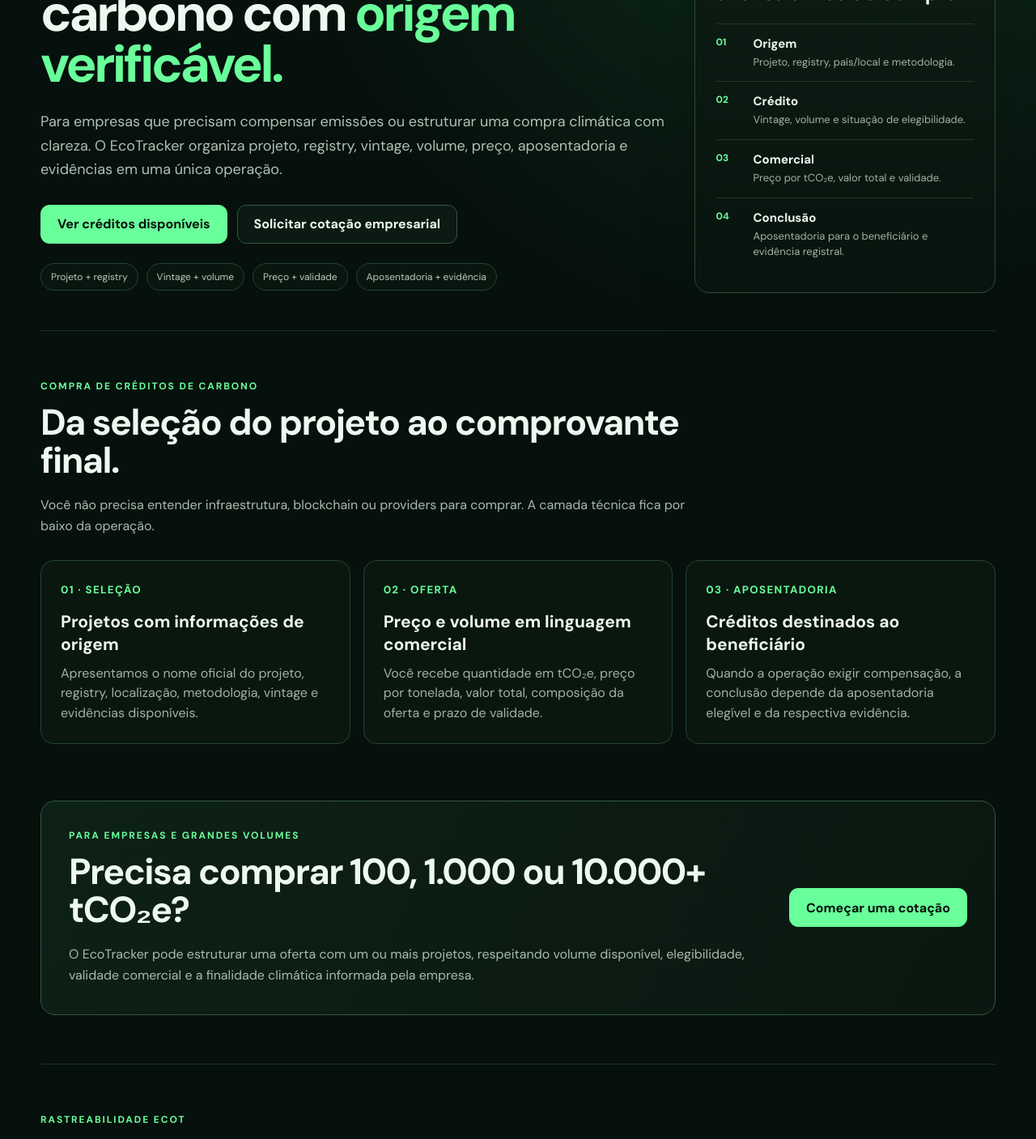
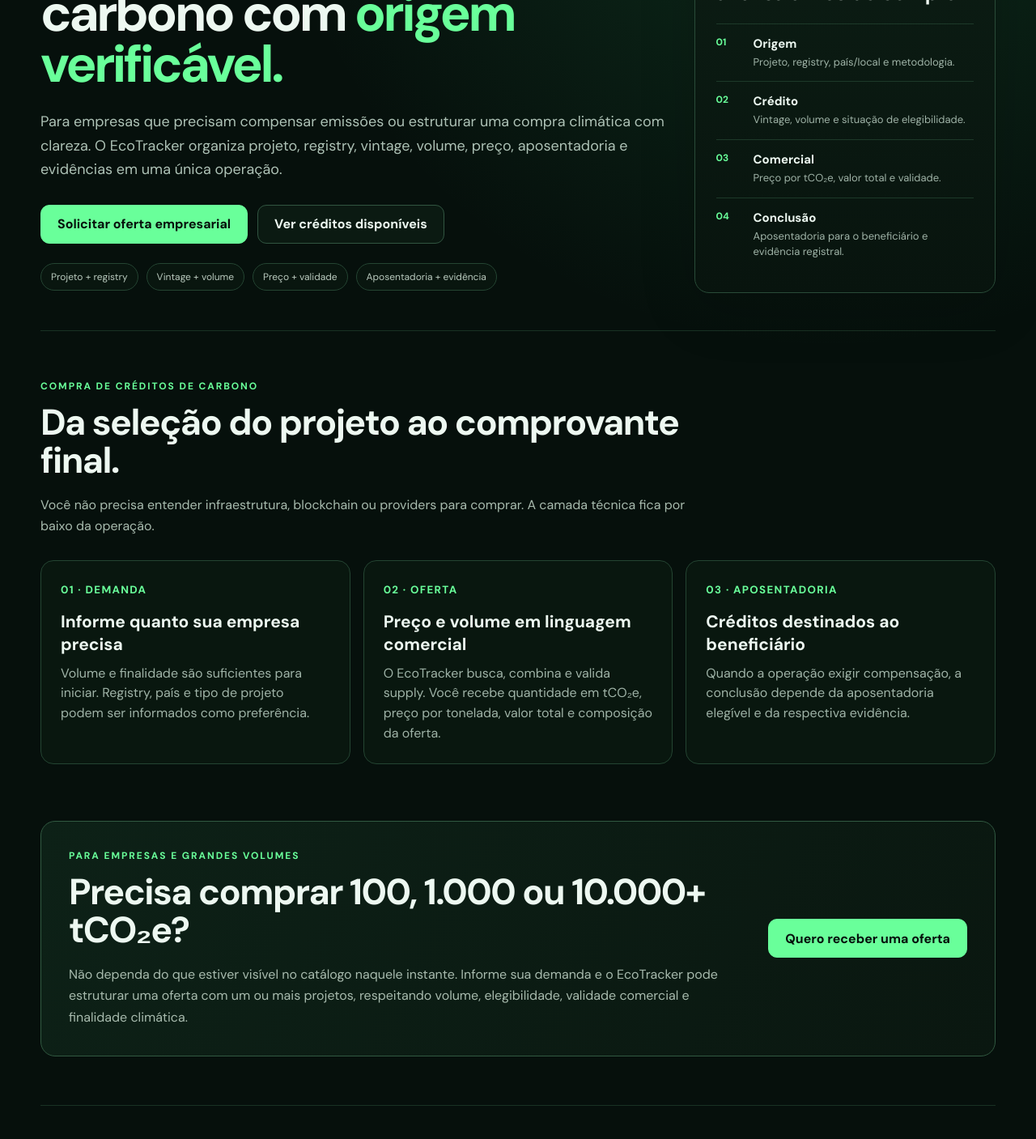
Before and after one commit to HenriqueGuilhermeUx/ecotracker, a React (Vite) app in the folder frontend/: page / in a window 1280 px wide. Shown: the part 267-1674 px from the top of the page at 81% size. Built offline with nearby package versions, Linux system fonts and the light colour scheme; no server answers.

Commit message:
Point corporate CTAs to demand intake

```diff
--- a/frontend/src/CorporateHome.tsx
+++ b/frontend/src/CorporateHome.tsx
@@ -14,8 +14,8 @@
               O EcoTracker organiza projeto, registry, vintage, volume, preço, aposentadoria e evidências em uma única operação.
             </p>
             <div className="corp-actions">
-              <a className="corp-primary" href="#marketplace">Ver créditos disponíveis</a>
-              <a className="corp-secondary" href="#marketplace">Solicitar cotação empresarial</a>
+              <a className="corp-primary" href="#request">Solicitar oferta empresarial</a>
+              <a className="corp-secondary" href="#marketplace">Ver créditos disponíveis</a>
             </div>
             <div className="corp-trust-row">
               <span>Projeto + registry</span>
@@ -43,14 +43,14 @@
           </div>
           <div className="corp-grid-three">
             <article>
-              <small>01 · SELEÇÃO</small>
-              <h3>Projetos com informações de origem</h3>
-              <p>Apresentamos o nome oficial do projeto, registry, localização, metodologia, vintage e evidências disponíveis.</p>
+              <small>01 · DEMANDA</small>
+              <h3>Informe quanto sua empresa precisa</h3>
+              <p>Volume e finalidade são suficientes para iniciar. Registry, país e tipo de projeto podem ser informados como preferência.</p>
             </article>
             <article>
               <small>02 · OFERTA</small>
               <h3>Preço e volume em linguagem comercial</h3>
-              <p>Você recebe quantidade em tCO₂e, preço por tonelada, valor total, composição da oferta e prazo de validade.</p>
+              <p>O EcoTracker busca, combina e valida supply. Você recebe quantidade em tCO₂e, preço por tonelada, valor total e composição da oferta.</p>
             </article>
             <article>
               <small>03 · APOSENTADORIA</small>
@@ -65,11 +65,10 @@
             <span>PARA EMPRESAS E GRANDES VOLUMES</span>
             <h2>Precisa comprar 100, 1.000 ou 10.000+ tCO₂e?</h2>
             <p>
-              O EcoTracker pode estruturar uma oferta com um ou mais projetos, respeitando volume disponível,
-              elegibilidade, validade comercial e a finalidade climática informada pela empresa.
+              Não dependa do que estiver visível no catálogo naquele instante. Informe sua demanda e o EcoTracker pode estruturar uma oferta com um ou mais projetos, respeitando volume, elegibilidade, validade comercial e finalidade climática.
             </p>
           </div>
-          <a className="corp-primary" href="#marketplace">Começar uma cotação</a>
+          <a className="corp-primary" href="#request">Quero receber uma oferta</a>
         </section>
 
         <section className="corp-section corp-ecot-layer">
```
